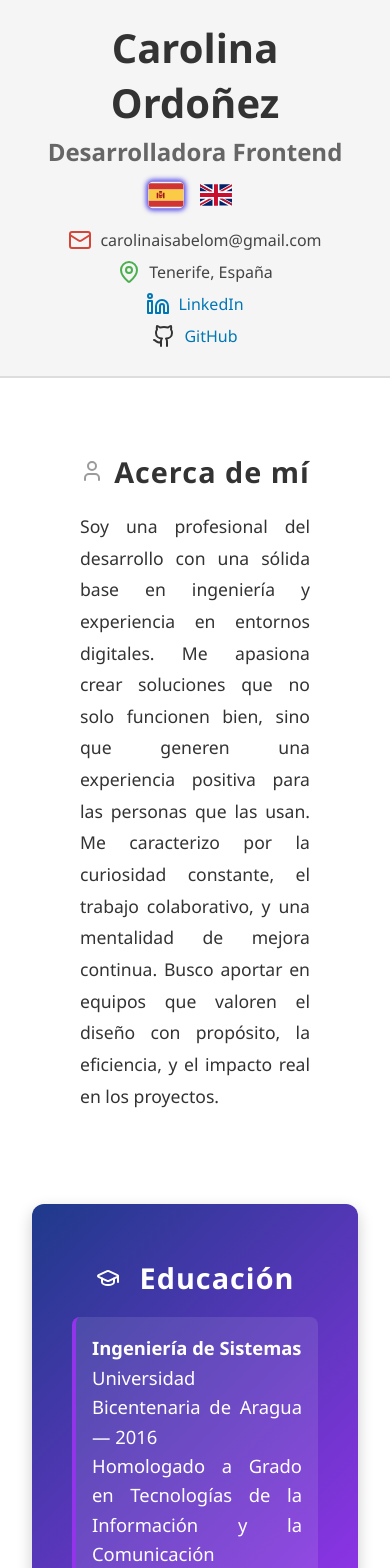
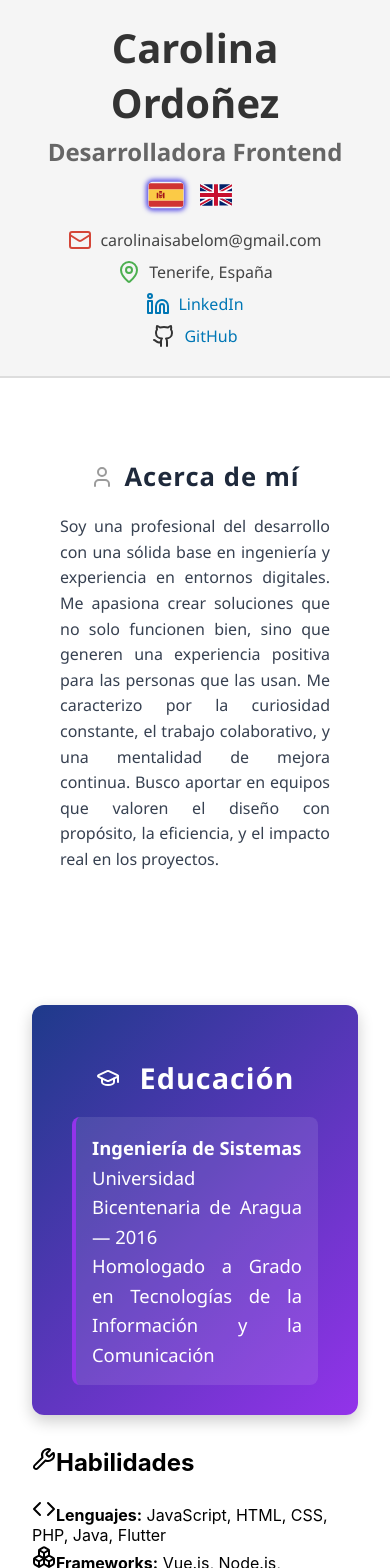
Before and after one commit to CarolinaOM/mi-cv, a React (Create React App) app: page / in a window 390 px wide. Shown: the top 1568 px of the page. Built offline with nearby package versions, Linux system fonts and the light colour scheme.

Commit message:
se agrego el otro proyecto

```diff
--- a/public/index.html
+++ b/public/index.html
@@ -24,7 +24,7 @@
       work correctly both with client-side routing and a non-root public URL.
       Learn how to configure a non-root public URL by running `npm run build`.
     -->
-    <title>React App</title>
+    <title>Carolina Ordoñez</title>
   </head>
   <body>
     <noscript>You need to enable JavaScript to run this app.</noscript>
--- a/src/components/Proyect.css
+++ b/src/components/Proyect.css
@@ -1,11 +1,54 @@
-/* Elimina fondo blanco y sombra */
+/* Sección general sin fondo gris */
+.cv-section.about-section {
+  padding: 40px 20px;
+  background-color: transparent;
+}
+
+/* Título de la sección */
+.section-title.about-title {
+  font-size: 2rem;
+  font-weight: bold;
+  margin-bottom: 20px;
+  display: flex;
+  align-items: center;
+  gap: 10px;
+  color: #1e293b;
+  font-family: 'Segoe UI', sans-serif;
+}
+
+/* Texto introductorio */
+.section-body.about-body {
+  font-size: 1rem;
+  line-height: 1.6;
+  color: #374151;
+  margin-bottom: 30px;
+  font-family: 'Segoe UI', sans-serif;
+}
+
+/* Grid de proyectos en dos columnas */
+.projects-grid {
+  display: grid;
+  grid-template-columns: repeat(2, 1fr);
+  gap: 40px;
+  margin-top: 20px;
+}
+
+/* Tarjeta de proyecto con flex para alinear el botón abajo */
 .project-card {
+  display: flex;
+  flex-direction: column;
+  justify-content: space-between;
   padding: 20px;
-  margin-top: 40px;
   text-align: center;
   background-color: transparent;
   box-shadow: none;
   border: none;
+  transition: transform 0.3s ease;
+  min-height: 550px;
+}
+
+.project-card:hover {
+  transform: translateY(-5px);
 }
 
 /* Título del proyecto */
@@ -17,20 +60,24 @@
   font-family: 'Segoe UI', sans-serif;
 }
 
-/* Imagen más pequeña y centrada */
+/* Imagen del proyecto con tamaño fijo y contenido completo */
 .project-image-small {
+  width: 100%;
   max-width: 230px;
-  height: auto;
+  height: 150px;
+  object-fit: contain; /* Muestra toda la imagen sin recortar */
   display: block;
   margin: 0 auto 20px auto;
   border-radius: 8px;
+  background-color: #fff; /* Opcional: para que se vea bien si la imagen no llena el espacio */
 }
 
+/* Botón del proyecto */
 .project-button {
   display: block;
   margin: 20px auto 0 auto;
   padding: 10px 20px;
-  background: linear-gradient(135deg, #1e3a8a, #9333ea); /* Degradado Educación */
+  background: linear-gradient(135deg, #1e3a8a, #9333ea);
   color: #fff;
   font-weight: 600;
   border-radius: 6px;
@@ -46,3 +93,25 @@
   transform: scale(1.05);
   filter: brightness(1.1);
 }
+
+/* Responsive: una columna en móviles */
+@media (max-width: 768px) {
+  .projects-grid {
+    grid-template-columns: 1fr;
+  }
+
+  .project-card {
+    width: 100%;
+    min-height: auto;
+  }
+
+  .project-image-small {
+    height: auto;
+    max-width: 100%;
+    object-fit: contain;
+  }
+
+  .section-title.about-title {
+    font-size: 1.6rem;
+  }
+}
--- a/src/components/Proyect.js
+++ b/src/components/Proyect.js
@@ -1,5 +1,6 @@
 import { FolderGit2 } from 'lucide-react';
 import snakeGameImg from '../assets/images/snake-game.png';
+import rpsGameImg from '../assets/images/piedra-papel-tijera-game.png';
 import './Proyect.css';
 
 export default function Proyect({ language }) {
@@ -9,20 +10,42 @@ export default function Proyect({ language }) {
       intro: `Aquí te muestro algunos de los proyectos que he realizado durante mi formación y experiencia como desarrolladora.
       Cada uno refleja mi evolución, creatividad y compromiso con el aprendizaje constante.
       Desde páginas web personales hasta aplicaciones interactivas, cada proyecto ha sido una oportunidad para crecer y aplicar lo aprendido.`,
-      projectTitle: 'Snake Game',
-      projectDescription: `Juego clásico de la serpiente desarrollado con React, JavaScript, HTML y CSS.
+      projects: [
+        {
+          title: 'Snake Game',
+          description: `Juego clásico de la serpiente desarrollado con React, JavaScript, HTML y CSS.
           Interactivo, rápido y perfecto para practicar lógica, eventos del teclado y manejo de estado.`,
-      buttonText: 'Ver proyecto',
+          image: snakeGameImg,
+          link: 'https://admirable-mousse-027031.netlify.app/',
+        },
+        {
+          title: 'Piedra, Papel o Tijera',
+          description: `Juego interactivo donde compites contra el sistema. Elige una figura y descubre si ganas, pierdes o empatas. ¡Juega tantas veces como quieras!`,
+          image: rpsGameImg,
+          link: 'https://rock-paper-scissors-arena.netlify.app/',
+        },
+      ],
     },
     en: {
       title: 'My Completed Projects',
       intro: `Here are some of the projects I’ve completed during my training and experience as a developer.
       Each one reflects my growth, creativity, and commitment to continuous learning.
       From personal websites to interactive applications, every project has been an opportunity to grow and apply what I’ve learned.`,
-      projectTitle: 'Snake Game',
-      projectDescription: `Classic snake game developed with React, JavaScript, HTML, and CSS.
+      projects: [
+        {
+          title: 'Snake Game',
+          description: `Classic snake game developed with React, JavaScript, HTML, and CSS.
           Interactive, fast, and perfect for practicing logic, keyboard events, and state management.`,
-      buttonText: 'View Project',
+          image: snakeGameImg,
+          link: 'https://admirable-mousse-027031.netlify.app/',
+        },
+        {
+          title: 'Rock, Paper, Scissors',
+          description: `Interactive game where you compete against the system. Choose a shape and see if you win, lose, or draw. Play as many times as you like!`,
+          image: rpsGameImg,
+          link: 'https://rock-paper-scissors-arena.netlify.app/',
+        },
+      ],
     },
   };
 
@@ -39,20 +62,22 @@ export default function Proyect({ language }) {
         {selected.intro}
       </p>
 
-      <div className="project-card">
-        <h3 className="project-title">{selected.projectTitle}</h3>
-        <img src={snakeGameImg} alt="Snake Game" className="project-image-small" />
-        <p className="section-body about-body">
-          {selected.projectDescription}
-        </p>
+      <div className="projects-grid">
+        {selected.projects.map((project, index) => (
+          <div className="project-card" key={index}>
+            <h3 className="project-title">{project.title}</h3>
+            <img src={project.image} alt={project.title} className="project-image-small" />
+            <p className="section-body about-body">{project.description}</p>
             <a
-          href="https://admirable-mousse-027031.netlify.app/"
+              href={project.link}
               target="_blank"
               rel="noopener noreferrer"
-          className="project-button"
+              className={`project-button ${index === 1 ? 'habilidades-color' : ''}`}
             >
-          {selected.buttonText}
+              Ver proyecto
             </a>
+          </div>
+        ))}
       </div>
     </section>
   );
--- a/src/components/Skills.css
+++ b/src/components/Skills.css
@@ -1,65 +1,118 @@
-.skills-section {
-  background: linear-gradient(135deg, #0f766e, #14b8a6);
-  color: #fff;
-  padding: 30px 40px;
-  margin: 20px auto;
-  max-width: 800px;
-  border-radius: 12px;
-  box-shadow: 0 6px 16px rgba(0, 0, 0, 0.2);
-  font-family: 'Segoe UI', sans-serif;
-  transition: transform 0.3s ease;
-  margin-top: 10px;
-  text-align: center;
+.cv-section.about-section {
+  padding: 40px 20px;
+  background-color: transparent;
 }
 
-.skills-section:hover {
-  transform: scale(1.02);
-}
-
-.skills-title {
-  font-size: 1.8rem;
+.section-title.about-title {
+  font-size: 2rem;
   font-weight: bold;
   margin-bottom: 20px;
-  display: inline-flex;
-  align-items: center;
-  justify-content: center;
-  letter-spacing: 1px;
-  gap: 10px;
-}
-
-.skills-icon {
-  width: 24px;
-  height: 24px;
-  stroke: white !important;
-  color: white !important;
-}
-
-.skills-category {
-  background-color: rgba(255, 255, 255, 0.1);
-  padding: 1rem;
-  border-left: 4px solid #14b8a6;
-  border-radius: 8px;
-  font-size: 1.15rem;
-  line-height: 1.6;
-  margin-bottom: 1rem;
   display: flex;
   align-items: center;
   gap: 10px;
-  text-align: justify;
-  transition: box-shadow 0.3s ease;
-  margin: 0 auto;
-  max-width: 700px;
-  margin: 0 auto 20px auto; /*separación entre cuadros */
+  color: #1e293b;
+  font-family: 'Segoe UI', sans-serif;
 }
 
-.skills-category:hover {
-  box-shadow: 0 6px 16px rgba(0, 0, 0, 0.3);
+.section-body.about-body {
+  font-size: 1rem;
+  line-height: 1.6;
+  color: #374151;
+  margin-bottom: 30px;
+  font-family: 'Segoe UI', sans-serif;
 }
 
-.icon-skill {
-  width: 18px;
-  height: 18px;
+.projects-grid {
+  display: grid;
+  grid-template-columns: repeat(2, 1fr);
+  gap: 40px;
+  margin-top: 20px;
+}
+
+.project-card {
+  display: flex;
+  flex-direction: column;
+  justify-content: space-between;
+  padding: 20px;
+  text-align: center;
+  background-color: transparent;
+  box-shadow: none;
+  border: none;
+  transition: transform 0.3s ease;
+  min-height: 550px;
+}
+
+.project-card:hover {
+  transform: translateY(-5px);
+}
+
+.project-title {
+  font-size: 1.4rem;
+  font-weight: bold;
+  margin-bottom: 15px;
+  color: #333;
+  font-family: 'Segoe UI', sans-serif;
+}
+
+.project-image-small {
+  width: 100%;
+  max-width: 230px;
+  height: 150px;
+  object-fit: contain;
+  display: block;
+  margin: 0 auto 20px auto;
+  border-radius: 8px;
+  background-color: #fff;
+}
+
+.project-button {
+  display: block;
+  margin: 20px auto 0 auto;
+  padding: 10px 20px;
+  background: linear-gradient(135deg, #1e3a8a, #9333ea);
   color: #fff;
-  flex-shrink: 0;
-  vertical-align: middle;
+  font-weight: 600;
+  border-radius: 6px;
+  text-decoration: none;
+  font-family: 'Segoe UI', sans-serif;
+  transition: transform 0.2s ease, filter 0.2s ease;
+  box-shadow: 0 2px 6px rgba(0,0,0,0.2);
+  border: none;
+  width: fit-content;
 }
+
+.project-button:hover {
+  transform: scale(1.05);
+  filter: brightness(1.1);
+}
+
+/* Botón con color de habilidades */
+.project-button.habilidades-color {
+  background: linear-gradient(135deg, #0f766e, #14b8a6);
+}
+
+.project-button.habilidades-color:hover {
+  filter: brightness(1.1);
+}
+
+/* Responsive */
+@media (max-width: 768px) {
+  .projects-grid {
+    grid-template-columns: 1fr;
+  }
+
+  .project-card {
+    width: 100%;
+    min-height: auto;
+  }
+
+  .project-image-small {
+    height: auto;
+    max-width: 100%;
+    object-fit: contain;
+  }
+
+  .section-title.about-title {
+    font-size: 1.6rem;
+  }
+}
```
Also changed, not shown: src/assets/images/piedra-papel-tijera-game.png (added), 1 other file (tests, documents, lock files or other folders). Lines whose indentation alone changed are shown as unchanged.
